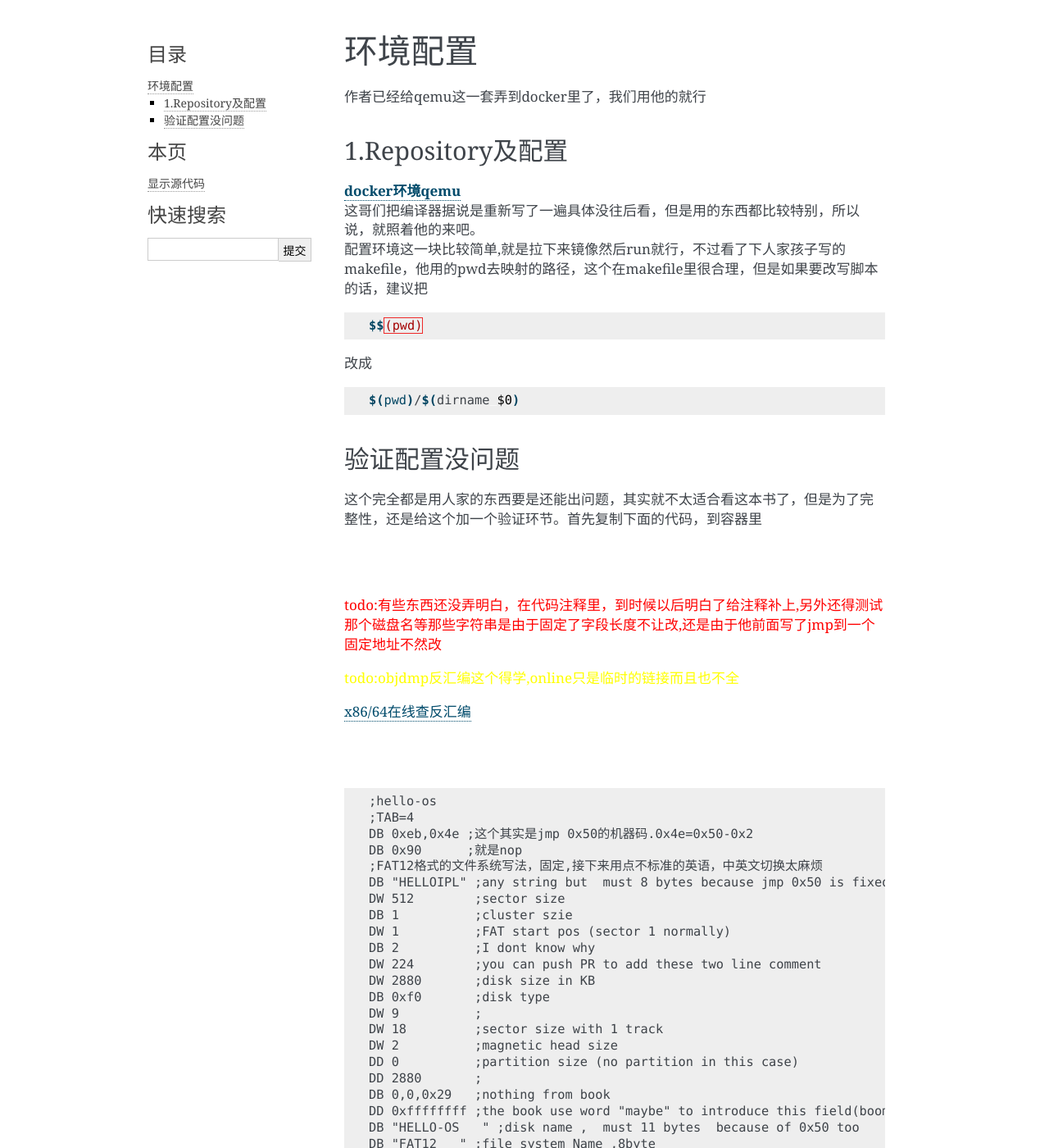
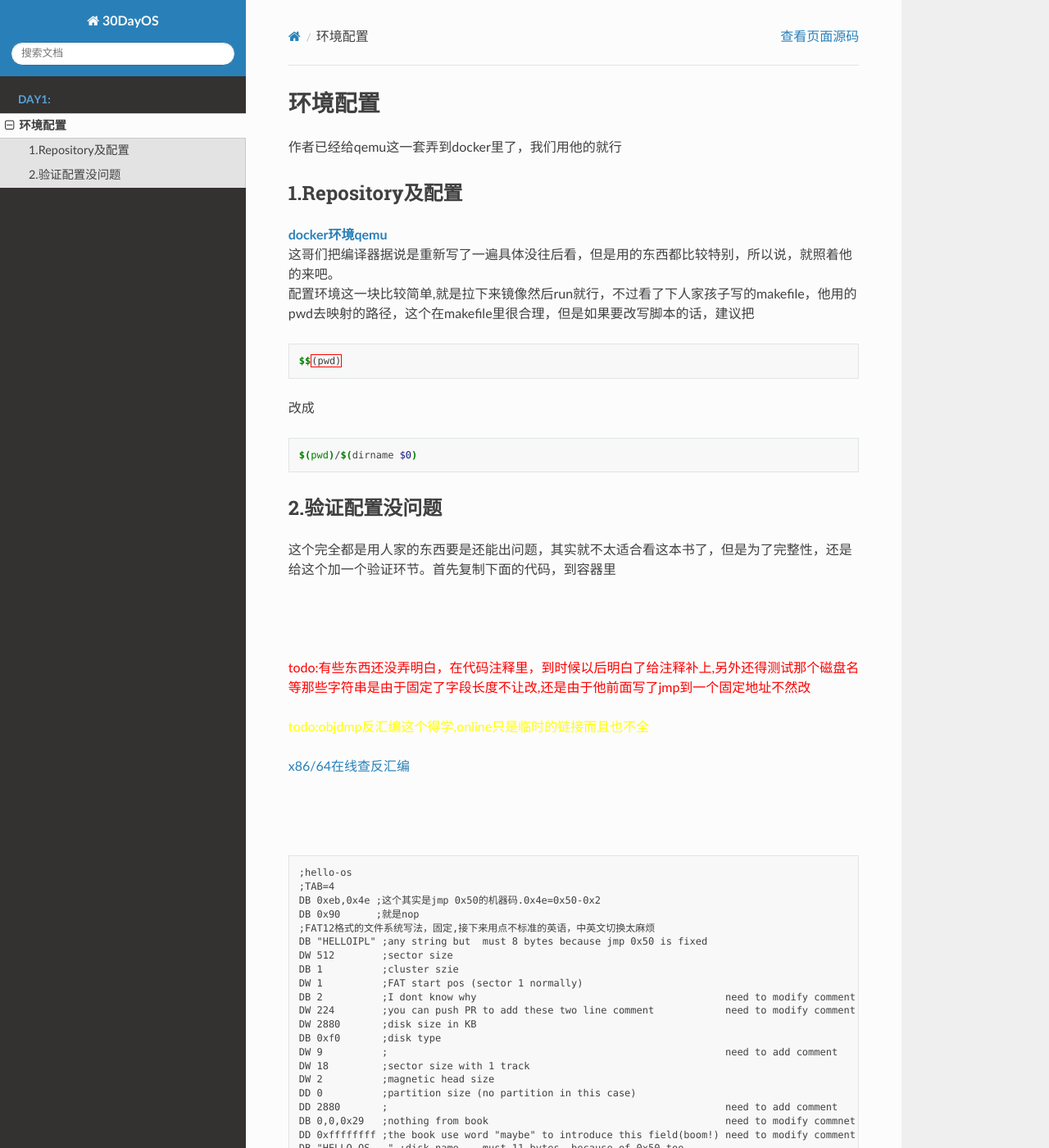
Before and after one commit to daxionga/30daysOS, a Sphinx documentation site: the page built from docs/day1/enviromentConfig.md, in a window 1280 px wide and 1400 px high. Shown: the whole window at 82% size. Built offline with Sphinx 7.4.7 and the Read the Docs theme 2.0.0, drawn with Linux system fonts in a browser that asks for light colours; some of the changed text lies outside the part shown.

Commit message:
day1 fix bug

````diff
--- a/docs/conf.py
+++ b/docs/conf.py
@@ -53,7 +53,7 @@ exclude_patterns = ['_build', 'Thumbs.db', '.DS_Store']
 # The theme to use for HTML and HTML Help pages.  See the documentation for
 # a list of builtin themes.
 #
-html_theme = 'alabaster'
+html_theme = 'sphinx_rtd_theme'
 
 # Add any paths that contain custom static files (such as style sheets) here,
 # relative to this directory. They are copied after the builtin static files,
--- a/docs/day1/enviromentConfig.md
+++ b/docs/day1/enviromentConfig.md
@@ -11,7 +11,7 @@ $$(pwd)
 ```bash
 $(pwd)/$(dirname $0)
 ```
-## 验证配置没问题
+## 2.验证配置没问题
 这个完全都是用人家的东西要是还能出问题，其实就不太适合看这本书了，但是为了完整性，还是给这个加一个验证环节。首先复制下面的代码，到容器里
 
 </br></br>
--- a/docs/index.rst
+++ b/docs/index.rst
@@ -6,11 +6,11 @@
 Welcome to 30DayOS's documentation!
 ===================================
 关于项目
-----
+---------
 这是一个五一没事干,学习用的[项目](https://github.com/daxionga/30daysOS),具体就是跟一个15岁的小孩写[操作系统](htttp://hrb.osask.jp)
 
 .. toctree::
-   :maxdepth: 2
+   :maxdepth: 1
    :caption: day1:
 
    day1/enviromentConfig.md
````
